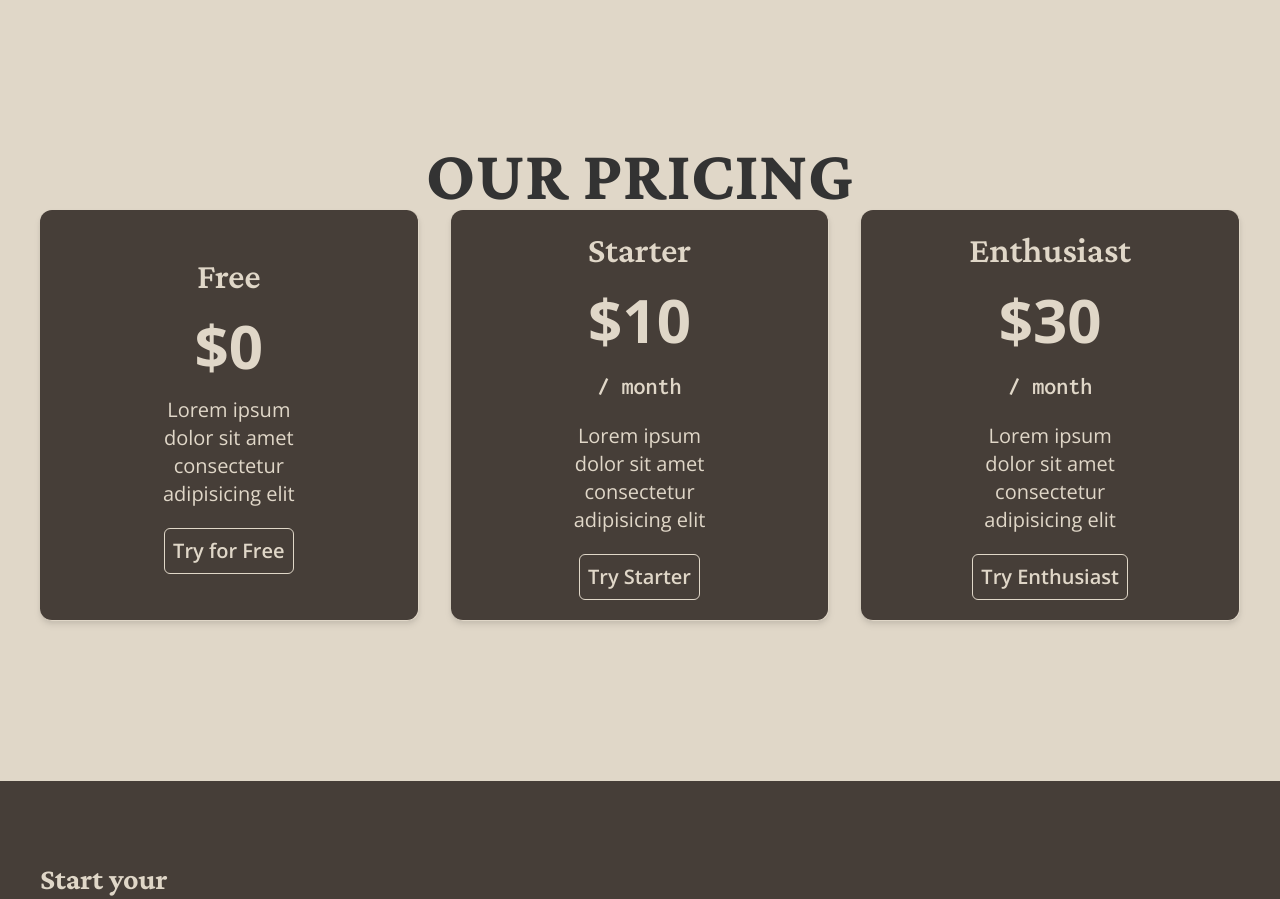
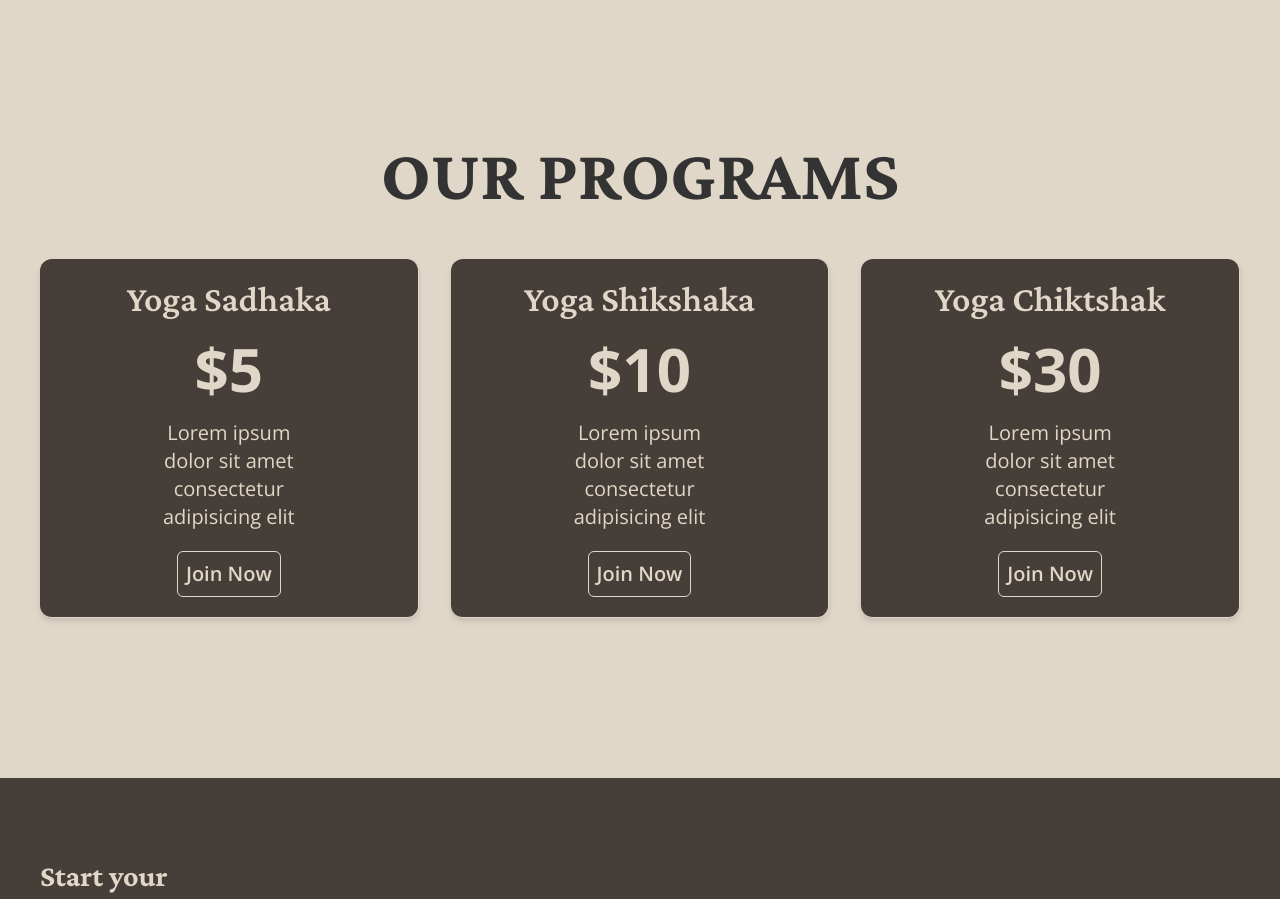
Before and after one commit to vehehgito/bayava-yoga, a React (Vite) app in the folder client/: page / in a window 1280 px wide. Shown: the part 7720-8619 px from the top of the page. Built offline with nearby package versions, Linux system fonts and the light colour scheme.

Commit message:
Changed OurPrices to OurPrograms @client

```diff
--- a/client/src/Components/Home/Home.jsx
+++ b/client/src/Components/Home/Home.jsx
@@ -8,7 +8,7 @@ import NewsLetter from "./NewsLetter";
 import OurServices from "./OurServices";
 import Statistics from "./Statistics";
 import Reviews from "./Reviews";
-import OurPrices from "./OurPrices";
+import OurPrograms from "./OurPrograms";
 import Contact from "./Contact";
 import Courses from "./Courses";
 import Teachers from "./Teachers";
@@ -48,7 +48,7 @@ function Home() {
 				<Reviews />
 			</div>
 			<div>
-				<OurPrices />
+				<OurPrograms />
 			</div>
 			<div>
 				<CallToAction />
--- a/client/src/Components/Home/OurPrices.jsx
+++ b/client/src/Components/Home/OurPrograms.jsx
@@ -1,44 +1,44 @@
 import React from "react";
 import SmallYellowOutlineButton from "../Reusables/SmallYellowOutlineButton";
 
-function OurPrices() {
+function OurPrograms() {
 	return (
 		<div className="min-h-screen flex flex-col items-center justify-between bg-smoke-yellow py-40">
 			<div>
-				<h1 className="min-[933px]:text-7xl text-4xl font-bold uppercase">
-					Our Pricing
+				<h1 className="min-[933px]:text-7xl text-4xl pb-10 font-bold uppercase">
+					Our Programs
 				</h1>
 			</div>
 			<div className="grid md:grid-cols-3 gap-8 px-10">
 				<div className="flex flex-col items-center justify-center gap-5 p-5 bg-smoke-brown text-smoke-yellow rounded-tl-xl border-r border-b drop-shadow-md rounded-xl">
-					<h1 className="text-4xl font-semibold">Free</h1>
-					<h2 className="text-6xl font-bold">$0</h2>
+					<h1 className="text-4xl font-semibold">Yoga Sadhaka</h1>
+					<h2 className="text-6xl font-bold">$5</h2>
 					<p className="text-xl w-1/2 text-center">
 						Lorem ipsum dolor sit amet consectetur adipisicing elit
 					</p>
-					<SmallYellowOutlineButton text="Try for Free"/>
+					<SmallYellowOutlineButton text="Join Now"/>
 				</div>
 				<div className="flex flex-col items-center justify-center gap-5 p-5 bg-smoke-brown text-smoke-yellow rounded-tl-xl border-r border-b drop-shadow-md rounded-xl">
-					<h1 className="text-4xl font-semibold">Starter</h1>
+					<h1 className="text-4xl font-semibold">Yoga Shikshaka</h1>
 					<h2 className="text-6xl font-bold">$10</h2>
-                    <h3 className="text-2xl font-semibold font-mono">/ month</h3>
+                    {/* <h3 className="text-2xl font-semibold font-mono">/ month</h3> */}
 					<p className="text-xl w-1/2 text-center">
 						Lorem ipsum dolor sit amet consectetur adipisicing elit
 					</p>
-					<SmallYellowOutlineButton text="Try Starter"/>
+					<SmallYellowOutlineButton text="Join Now"/>
 				</div>
 				<div className="flex flex-col items-center justify-center gap-5 p-5 bg-smoke-brown text-smoke-yellow rounded-tl-xl border-r border-b drop-shadow-md rounded-xl">
-					<h1 className="text-4xl font-semibold">Enthusiast</h1>
+					<h1 className="text-4xl font-semibold">Yoga Chiktshak</h1>
 					<h2 className="text-6xl font-bold">$30</h2>
-                    <h3 className="text-2xl font-semibold font-mono">/ month</h3>
+                    {/* <h3 className="text-2xl font-semibold font-mono">/ month</h3> */}
 					<p className="text-xl w-1/2 text-center">
 						Lorem ipsum dolor sit amet consectetur adipisicing elit
 					</p>
-					<SmallYellowOutlineButton text="Try Enthusiast"/>
+					<SmallYellowOutlineButton text="Join Now"/>
 				</div>
 			</div>
 		</div>
 	);
 }
 
-export default OurPrices;
+export default OurPrograms;
```
Also changed, not shown: 1 other file (tests, documents, lock files or other folders).
